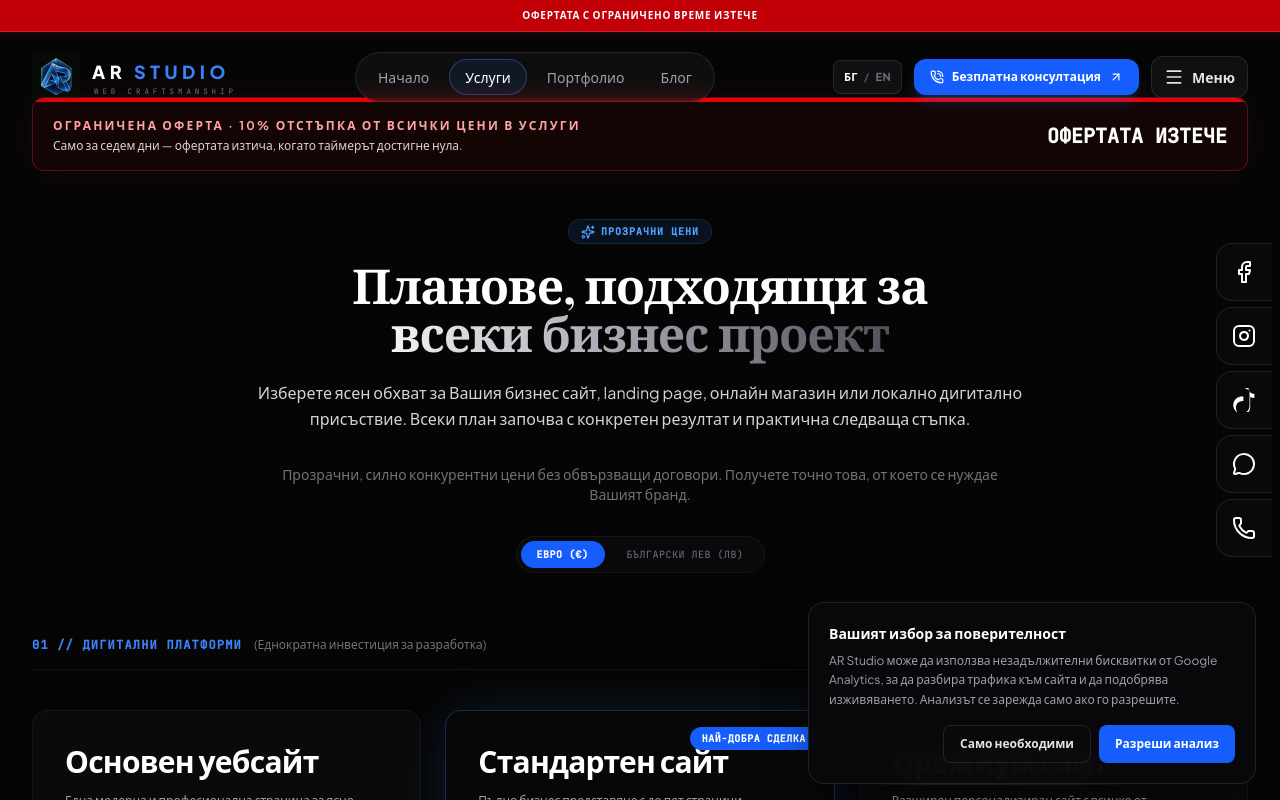
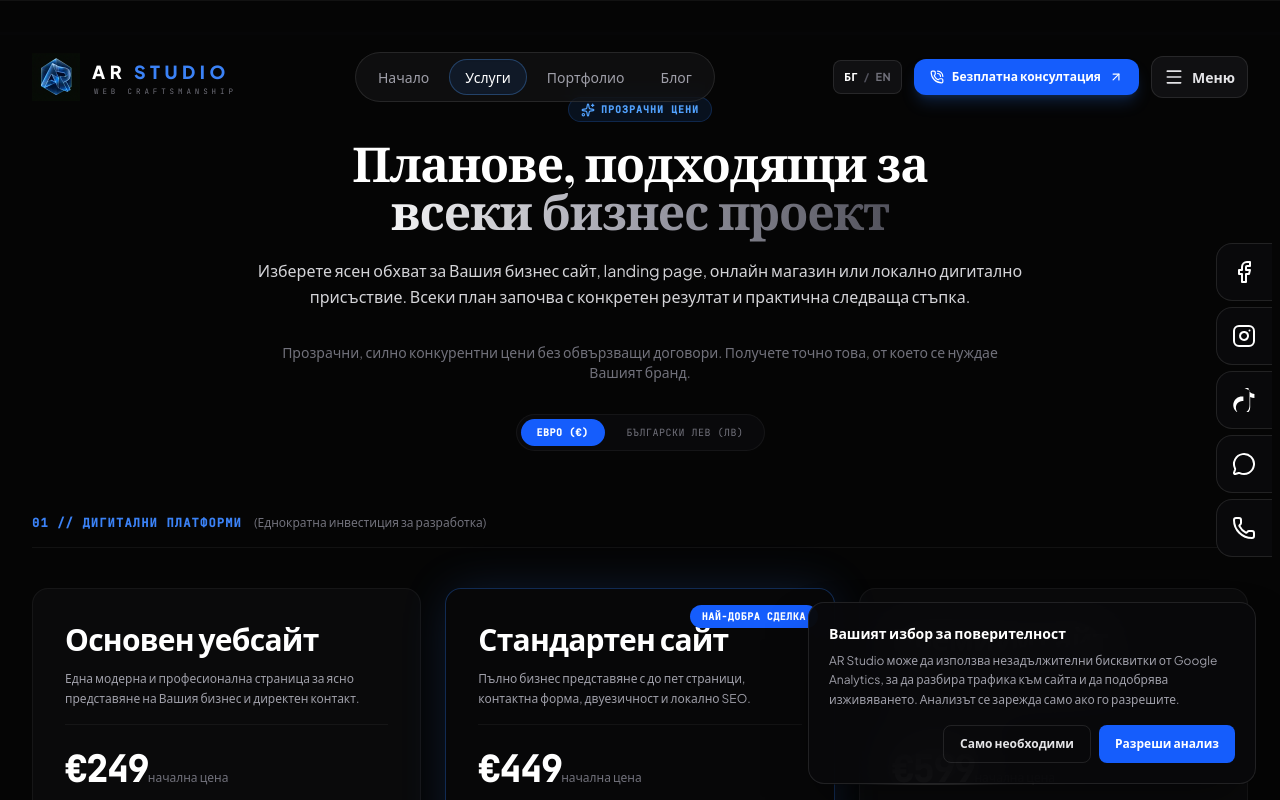
Before and after one commit to Andrey4544/AR-Studio-business, a React (Vite) app: page /uslugi in a window 1280 px wide. Shown: the top 800 px of the page. Built offline with nearby package versions, Linux system fonts and the light colour scheme; a web font is replaced by a local one.

Commit message:
Hide expired promotion messaging

```diff
--- a/src/components/GlobalPromotionBar.tsx
+++ b/src/components/GlobalPromotionBar.tsx
@@ -11,10 +11,13 @@ export default function GlobalPromotionBar() {
   const [remainingMs, setRemainingMs] = useState(getRemainingMs);
 
   useEffect(() => {
+    if (getRemainingMs() <= 0) return;
     const update = () => setRemainingMs(getRemainingMs());
     const interval = window.setInterval(update, 1000);
     return () => window.clearInterval(interval);
   }, []);
+
+  if (remainingMs <= 0) return null;
 
   const time = [
     Math.floor(remainingMs / 86400000),
--- a/src/components/Services.tsx
+++ b/src/components/Services.tsx
@@ -77,6 +77,7 @@ export default function Services({ onQuoteClick }: ServicesProps) {
       <div className="absolute bottom-[20%] right-[-15%] w-[400px] h-[400px] rounded-full bg-indigo-900/10 blur-[120px] pointer-events-none" />
 
       <div className="max-w-7xl mx-auto px-4 sm:px-6 lg:px-8 relative z-10">
+        {promoActive && (
           <div className="mb-12 overflow-hidden rounded-xl border border-red-500/30 bg-red-950/25 shadow-[0_0_35px_rgba(239,68,68,0.08)]">
             <div className="h-1 w-full bg-red-600" />
             <div className="flex flex-col items-center justify-between gap-3 px-5 py-4 text-center sm:flex-row sm:text-left">
@@ -89,11 +90,12 @@ export default function Services({ onQuoteClick }: ServicesProps) {
                 </p>
               </div>
               <div className="shrink-0 font-mono text-xl font-bold tabular-nums text-white" role="timer" aria-label={language === 'en' ? 'Time remaining in promotion' : 'Оставащо време от промоцията'}>
-              {promoActive ? `${countdown[0]}:${countdown[1]}:${countdown[2]}:${countdown[3]}` : (language === 'en' ? 'OFFER ENDED' : 'ОФЕРТАТА ИЗТЕЧЕ')}
-              {promoActive && <span className="ml-2 text-[9px] font-medium uppercase tracking-wider text-red-300">{language === 'en' ? 'days : hrs : min : sec' : 'дни : ч : мин : сек'}</span>}
+                {`${countdown[0]}:${countdown[1]}:${countdown[2]}:${countdown[3]}`}
+                <span className="ml-2 text-[9px] font-medium uppercase tracking-wider text-red-300">{language === 'en' ? 'days : hrs : min : sec' : 'дни : ч : мин : сек'}</span>
               </div>
             </div>
           </div>
+        )}
 
         {/* Section Header */}
         <div className="text-center max-w-3xl mx-auto mb-16">
```
Lines whose indentation alone changed are shown as unchanged.
